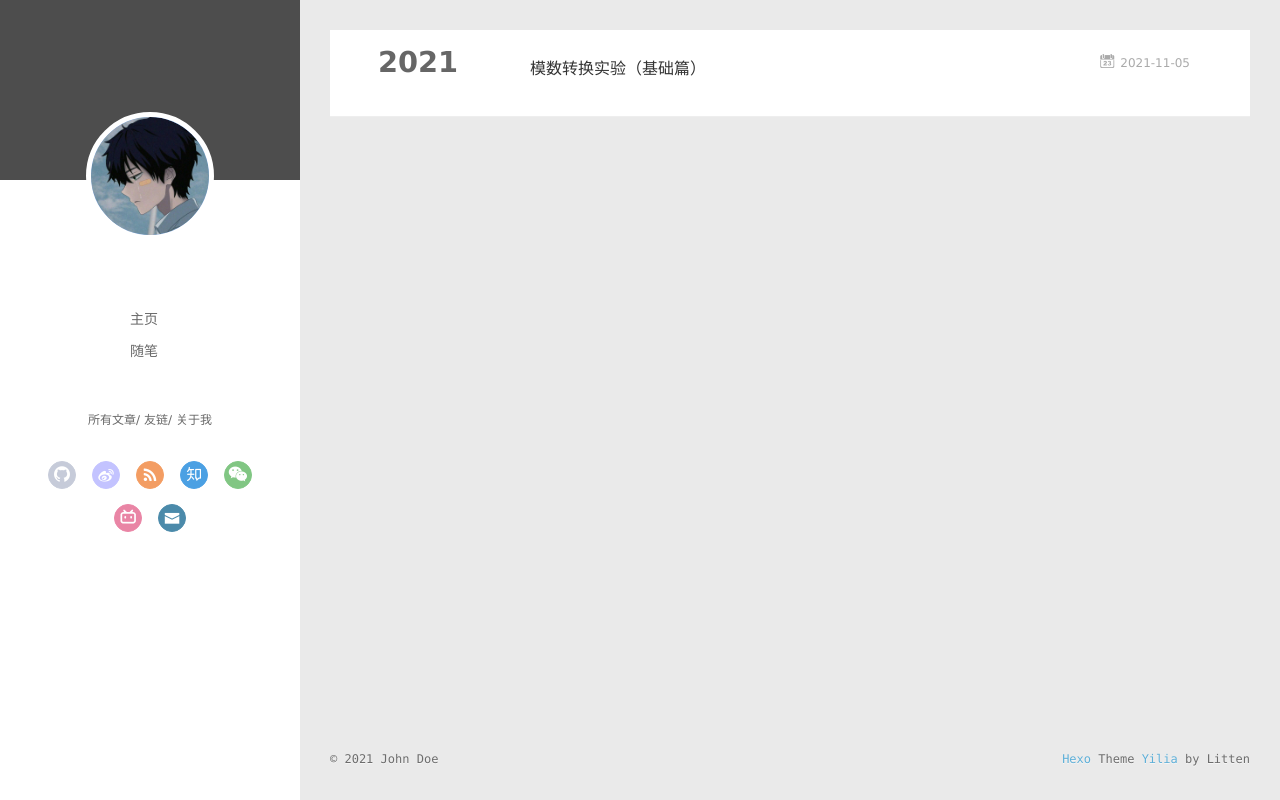
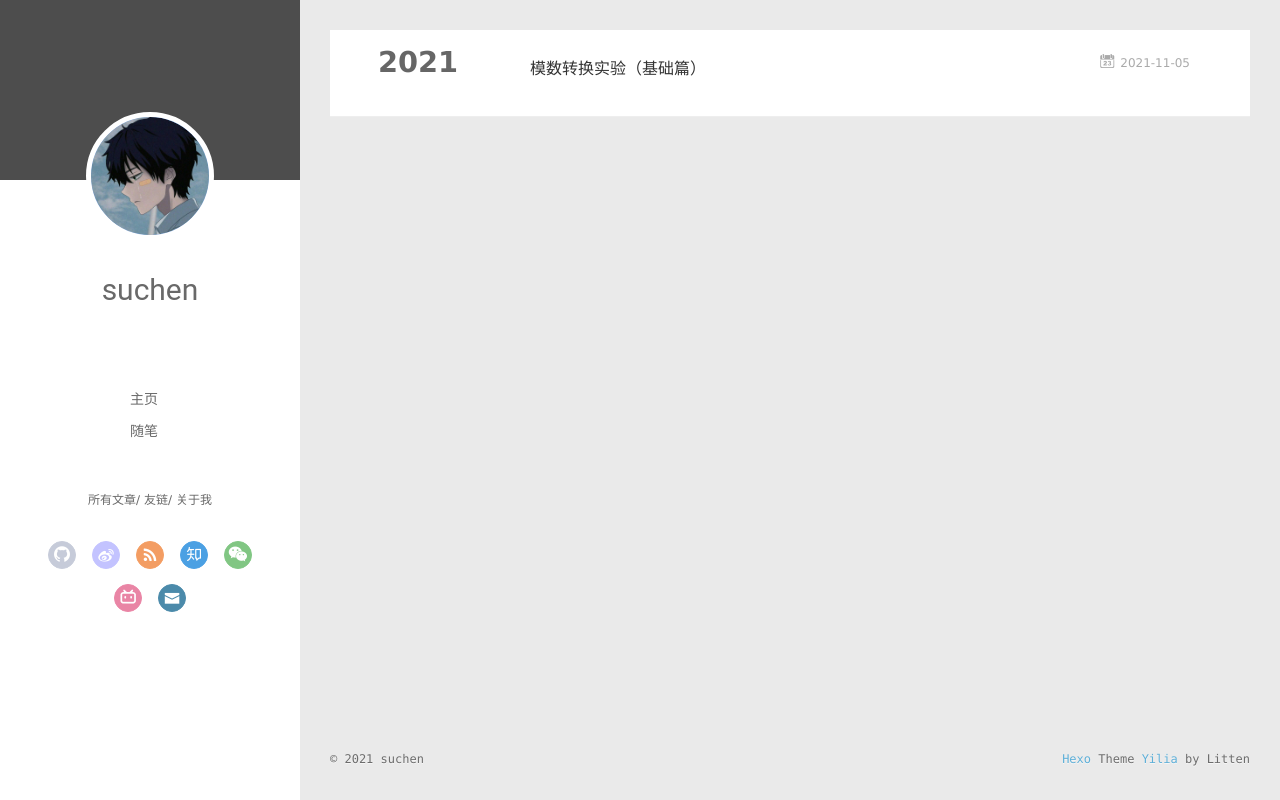
Before and after one commit to zhaosuchen/zhaosuchen.github.io, a plain HTML site: page archives/index.html in a window 1280 px wide. Drawn offline with Linux system fonts and the light colour scheme.

Commit message:
Site updated: 2021-11-05 17:47:58

```diff
--- a/archives/index.html
+++ b/archives/index.html
@@ -13,7 +13,7 @@
 <meta property="og:url" content="http://example.com/archives/index.html">
 <meta property="og:site_name" content="Hexo">
 <meta property="og:locale" content="en_US">
-<meta property="article:author" content="John Doe">
+<meta property="article:author" content="suchen">
 <meta name="twitter:card" content="summary">
 
     <link rel="alternative" href="/atom.xml" title="Hexo" type="application/atom+xml">
@@ -46,7 +46,7 @@
 			<img src="/assets/11.jpg" class="js-avatar">
 		</a>
 		<hgroup>
-		  <h1 class="header-author"><a href="/"></a></h1>
+		  <h1 class="header-author"><a href="/">suchen</a></h1>
 		</hgroup>
 
 
@@ -110,7 +110,7 @@
 				<img src="/assets/11.jpg" class="js-avatar">
 			</div>
 			<hgroup>
-			  <h1 class="header-author js-header-author"></h1>
+			  <h1 class="header-author js-header-author">suchen</h1>
 			</hgroup>
 
 
@@ -214,7 +214,7 @@
   <div class="outer">
     <div id="footer-info">
     	<div class="footer-left">
-    		&copy; 2021 John Doe
+    		&copy; 2021 suchen
     	</div>
       	<div class="footer-right">
       		<a href="http://hexo.io/" target="_blank">Hexo</a>  Theme <a href="https://github.com/litten/hexo-theme-yilia" target="_blank">Yilia</a> by Litten
```
Also changed, not shown: 2021/11/05/模数转换实验（基础篇）/index.html (+4 -4 lines), archives/2021/11/index.html (+4 -4 lines), archives/2021/index.html (+4 -4 lines), index.html (+4 -4 lines).
